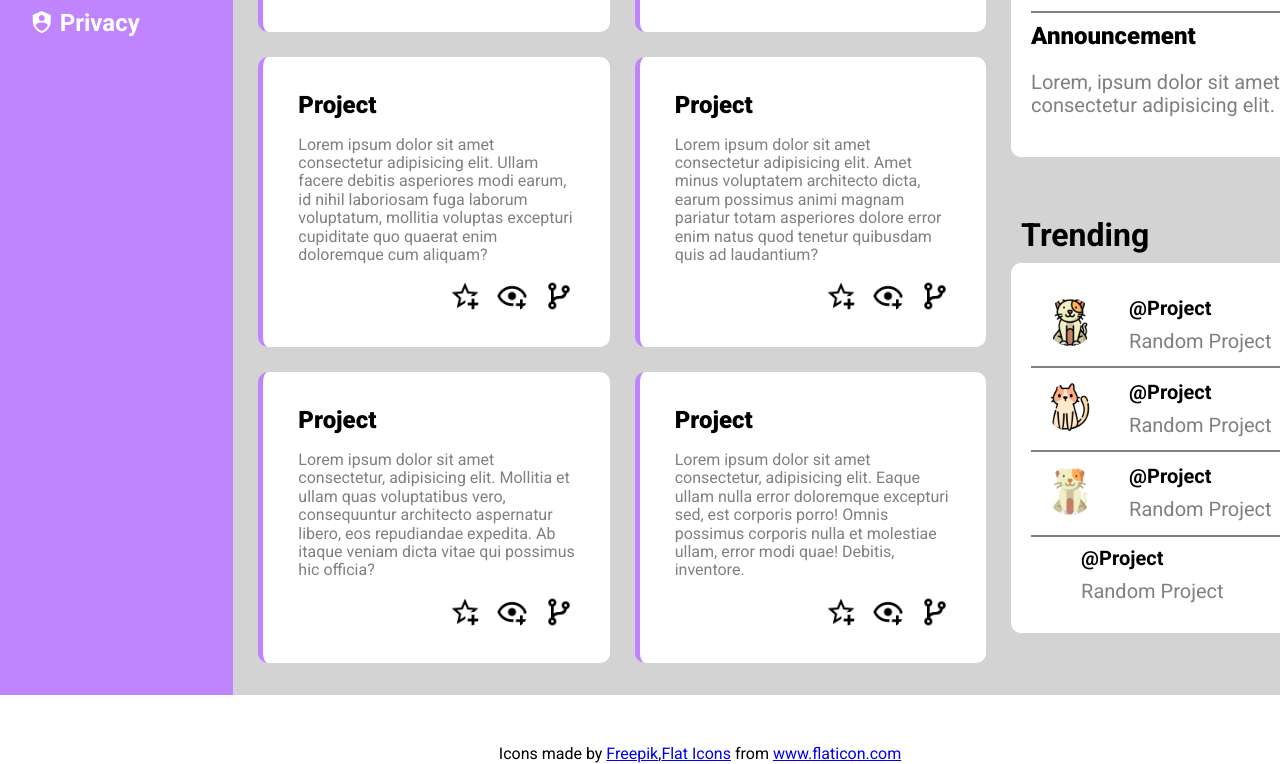
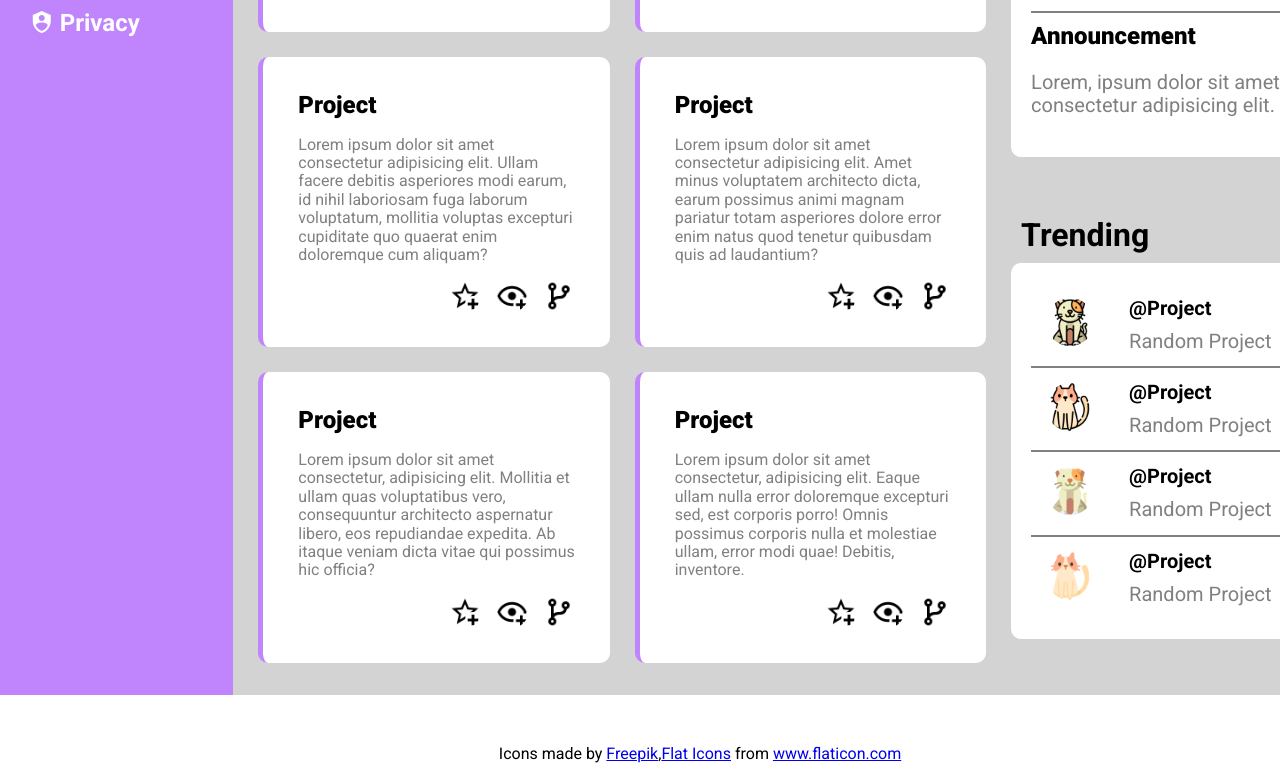
Before and after one commit to ankur26/admin-dashboard-page, a plain HTML site: page index.html in a window 1280 px wide. Shown: the part 616-1380 px from the top of the page. Drawn offline with Linux system fonts and the light colour scheme; the site is published under a folder, as on GitHub Pages, so addresses that start at the root find nothing.

Commit message:
Fixed a broken dynamic link and updated README.md

```diff
--- a/index.html
+++ b/index.html
@@ -218,7 +218,7 @@
                 </section>
                 <section class="creator">
                     <section class="image-holder">
-                        <img src="/assets/005-cat-4.png" alt="">
+                        <img src="assets/005-cat-4.png" alt="">
                     </section>
                     <section class="handle">
                         <div class="at">@Project</div>
```
Also changed, not shown: 1 other file.
